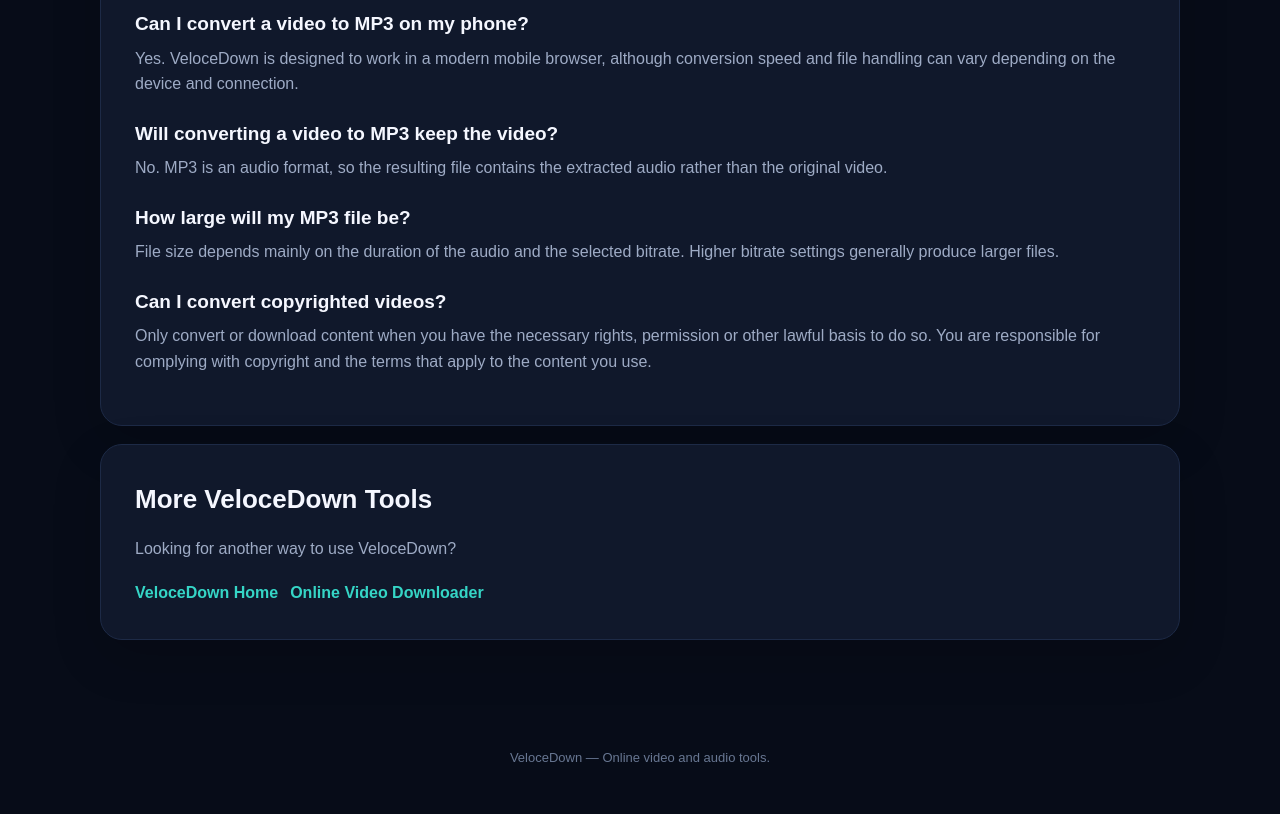
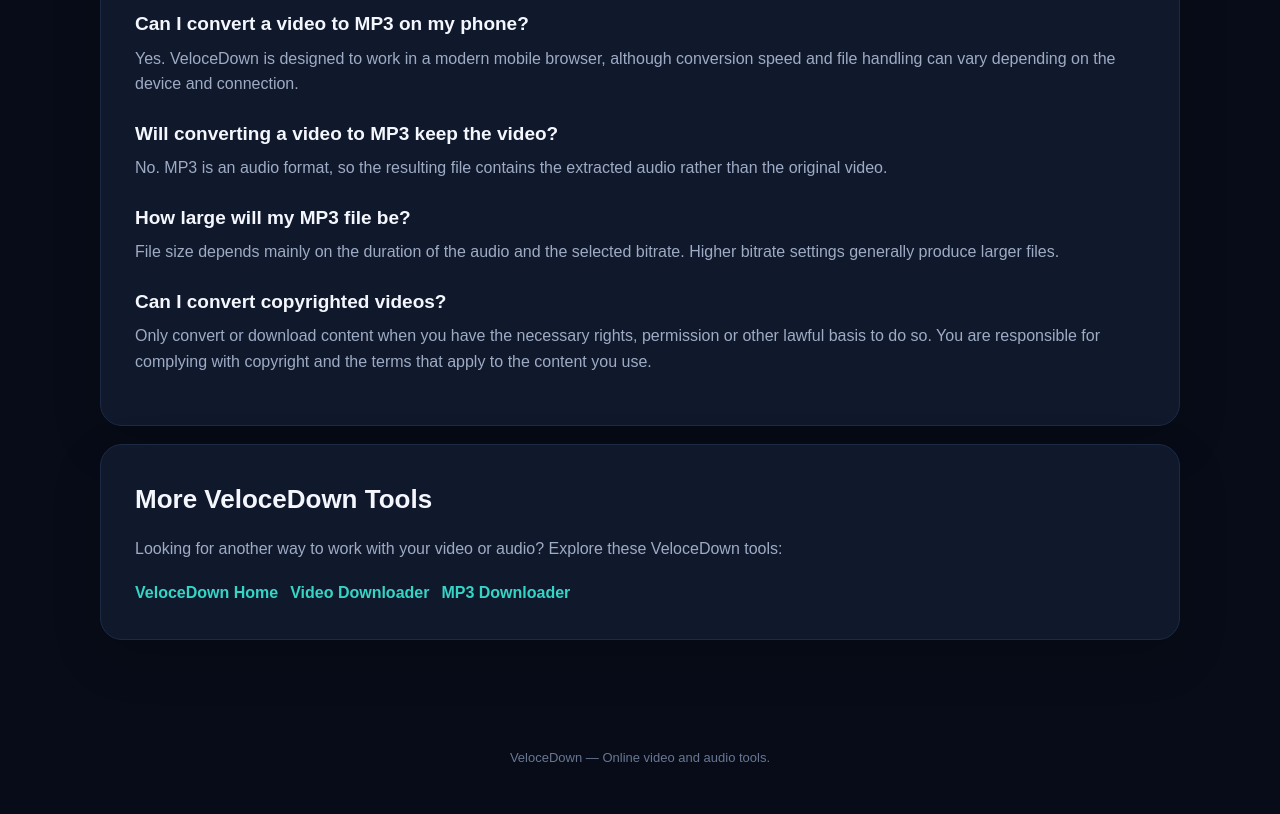
Before and after one commit to VeloceDown/VeloceDown, a website: page video-to-mp3.html in a window 1280 px wide. Shown: the part 2113-2927 px from the top of the page. Drawn offline with Linux system fonts and the light colour scheme.

Commit message:
Update video-to-mp3.html

```diff
--- a/video-to-mp3.html
+++ b/video-to-mp3.html
@@ -386,16 +386,18 @@ footer {
   </p>
 </section>
 
-<section class="card">
+  <section class="card">
   <h2>More VeloceDown Tools</h2>
 
   <p>
-    Looking for another way to use VeloceDown?
+    Looking for another way to work with your video or audio?
+    Explore these VeloceDown tools:
   </p>
 
   <div class="links">
     <a href="/">VeloceDown Home</a>
-    <a href="/video-downloader.html">Online Video Downloader</a>
+    <a href="/video-downloader.html">Video Downloader</a>
+    <a href="/mp3-downloader.html">MP3 Downloader</a>
   </div>
 </section>
 
```
